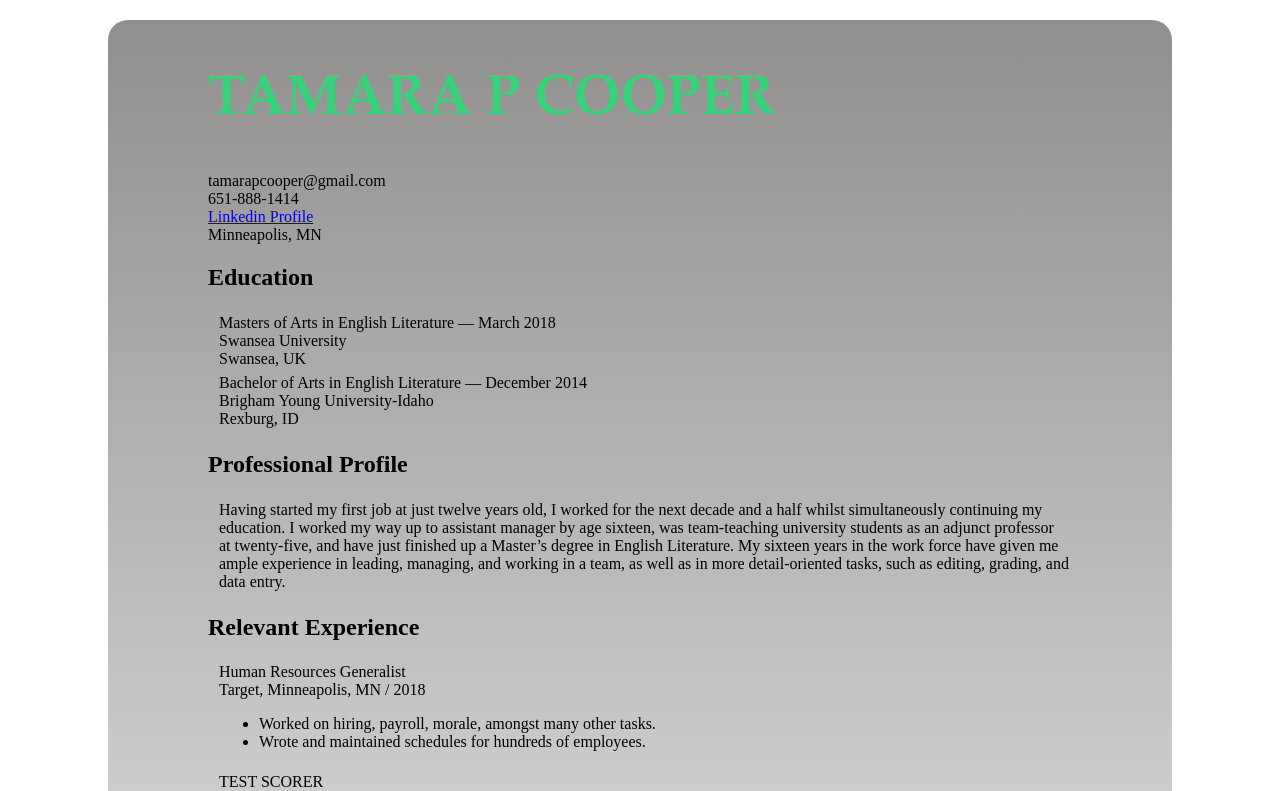
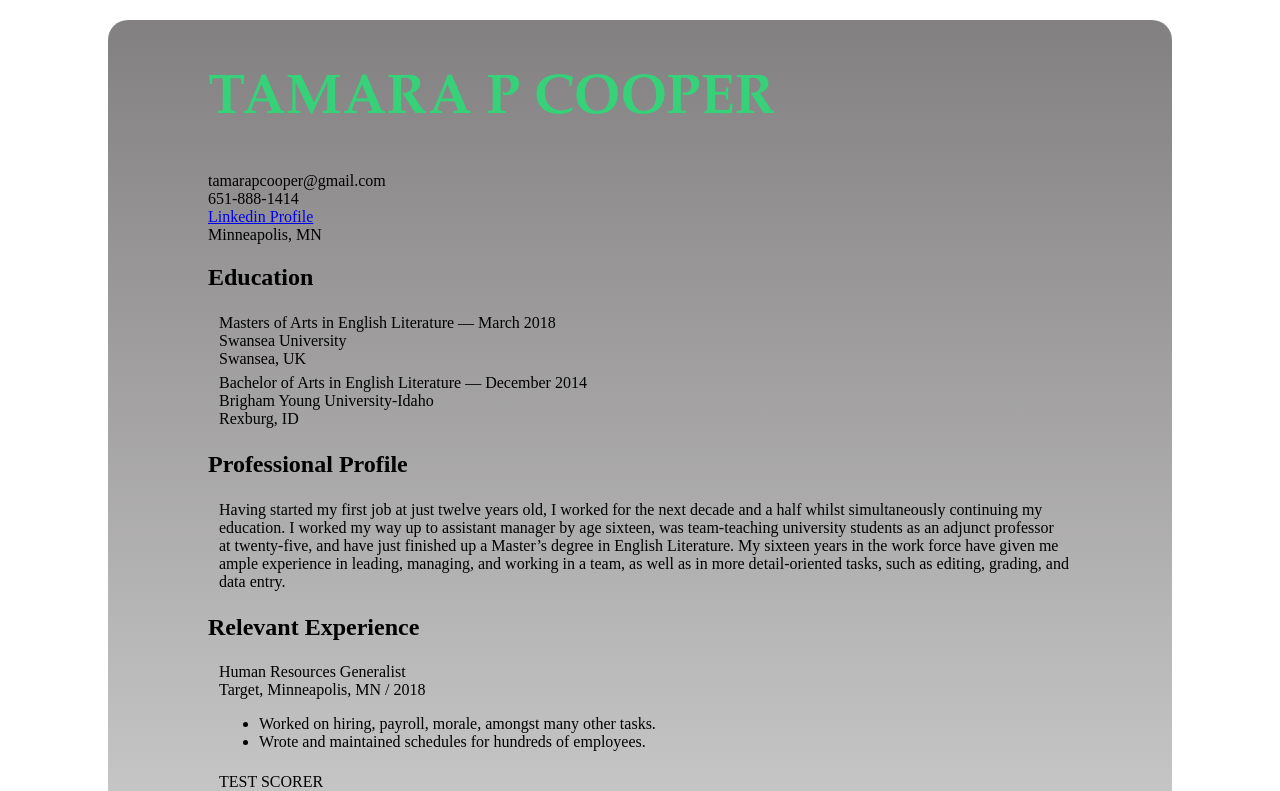
Before and after one commit to tigger-tam/tigger-tam.github.io, a plain HTML site: page index.html in a window 1280 px wide. Shown: the top 791 px of the page. Drawn offline with Linux system fonts and the light colour scheme.

Commit message:
Update style.css

```diff
--- a/style.css
+++ b/style.css
@@ -6,7 +6,7 @@ margin-bottom:20px;
 	padding: 10px 100px 10px 100px;
 
 	border-radius: 20px;
-	background-image: linear-gradient(#918e8e, #ffffff);
+	background-image: linear-gradient(#828080, #ffffff);
 
 	text-align: left;
 }
```
